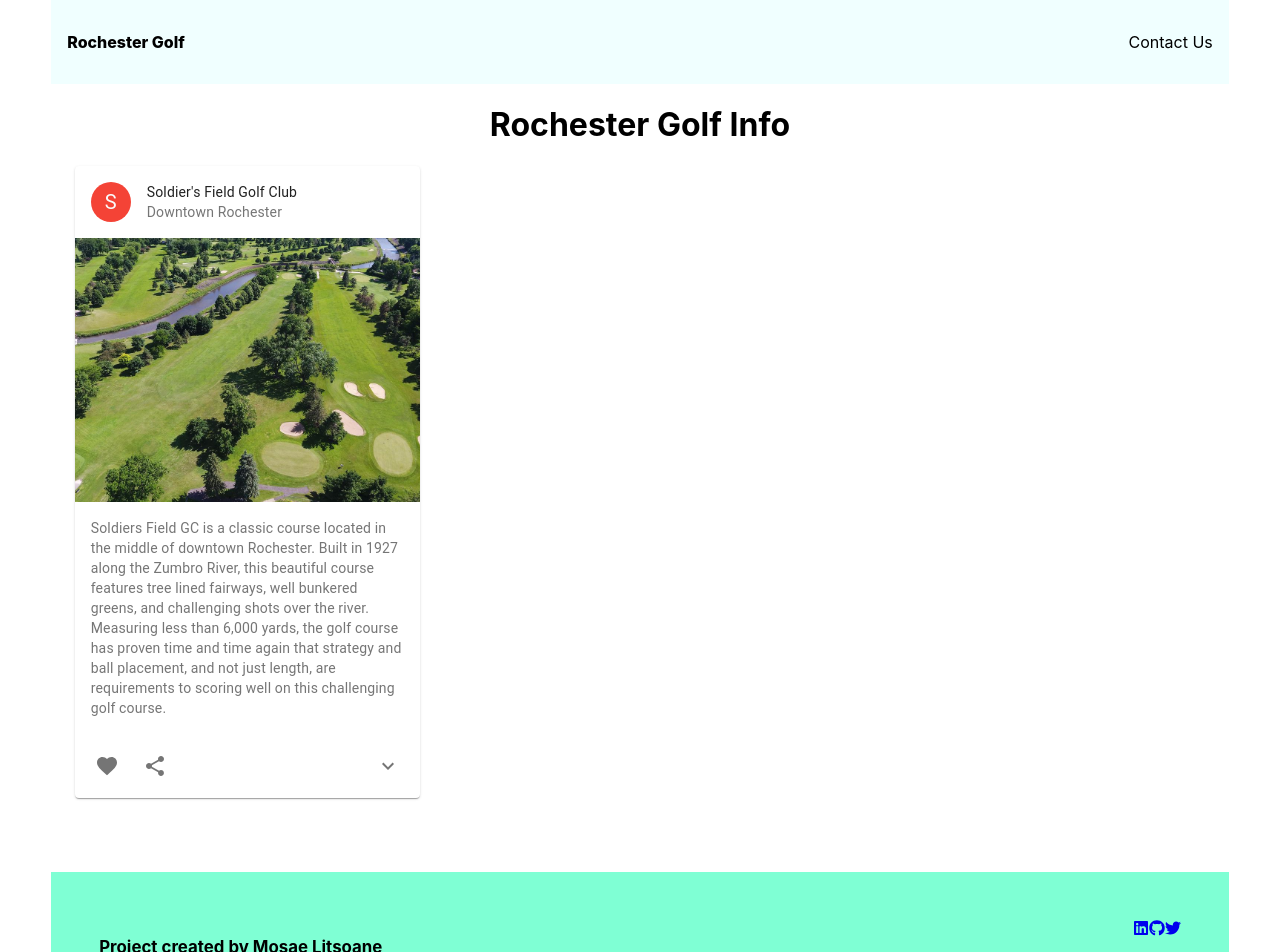
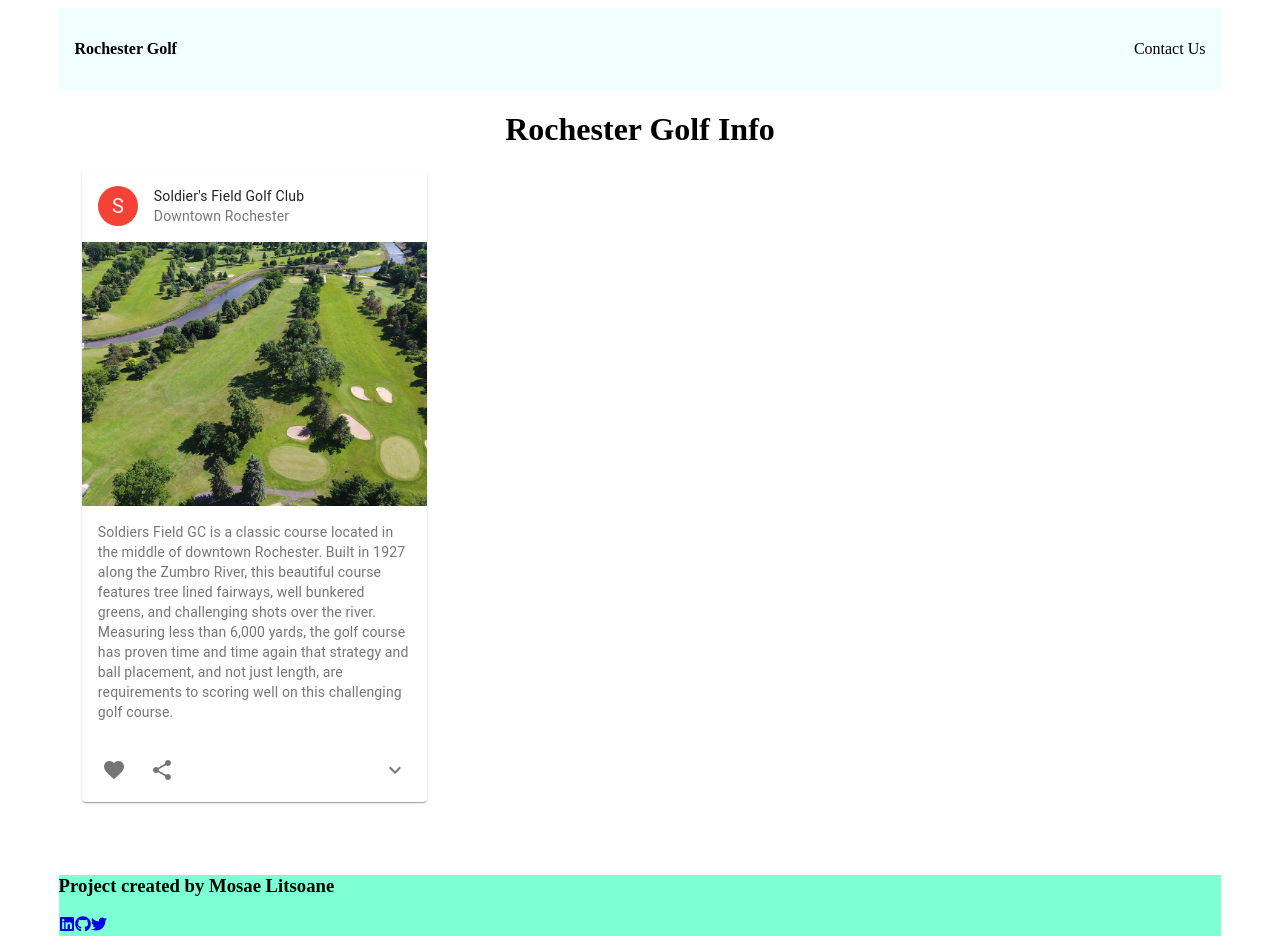
Before and after one commit to Mosae/rochester-golf, a React (Create React App) app: page / in a window 1280 px wide. Shown: the top 952 px of the page. Built offline with nearby package versions, Linux system fonts and the light colour scheme.

Commit message:
installed sass and changing files

```diff
--- a/package.json
+++ b/package.json
@@ -44,5 +44,8 @@
       "last 1 firefox version",
       "last 1 safari version"
     ]
+  },
+  "devDependencies": {
+    "node-sass": "^5.0.0"
   }
 }
--- a/src/components/footer/footer.css
+++ b/src/components/footer/footer.css
@@ -1,12 +1,12 @@
-.footer {
+/* .footer {
 	display: flex;
 	justify-content: space-between;
 	background-color: aquamarine;
 	/* width: 92%;
 	margin: 0 auto; */
-	padding: 3rem 3rem 4rem;
-}
-.made__by {
+/* padding: 3rem 3rem 4rem;
+} */
+/* .made__by {
 	font-weight: 300;
 	font-size: 0.9rem;
 }
@@ -14,4 +14,4 @@
 	display: flex;
 	justify-items: center;
 	justify-content: space-between;
-}
+} */
--- a/src/index.css
+++ /dev/null
@@ -1,13 +0,0 @@
-body {
-  margin: 0;
-  font-family: -apple-system, BlinkMacSystemFont, 'Segoe UI', 'Roboto', 'Oxygen',
-    'Ubuntu', 'Cantarell', 'Fira Sans', 'Droid Sans', 'Helvetica Neue',
-    sans-serif;
-  -webkit-font-smoothing: antialiased;
-  -moz-osx-font-smoothing: grayscale;
-}
-
-code {
-  font-family: source-code-pro, Menlo, Monaco, Consolas, 'Courier New',
-    monospace;
-}
--- /dev/null
+++ b/src/index.scss
@@ -0,0 +1,14 @@
+// body {
+//   margin: 0;
+//   font-family: -apple-system, BlinkMacSystemFont, 'Segoe UI', 'Roboto', 'Oxygen',
+//     'Ubuntu', 'Cantarell', 'Fira Sans', 'Droid Sans', 'Helvetica Neue',
+//     sans-serif;
+//   -webkit-font-smoothing: antialiased;
+//   -moz-osx-font-smoothing: grayscale;
+// }
+
+// code {
+//   font-family: source-code-pro, Menlo, Monaco, Consolas, 'Courier New',
+//     monospace;
+// }
+@import './sass/footer';
--- /dev/null
+++ b/src/sass/_footer.scss
@@ -0,0 +1,3 @@
+.footer {
+	background-color: aquamarine;
+}
```
Also changed, not shown: src/index.tsx (+5 -5 lines), 1 other file (tests, documents, lock files or other folders).
